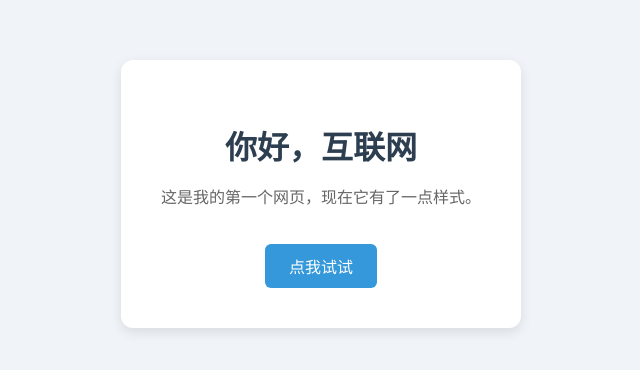
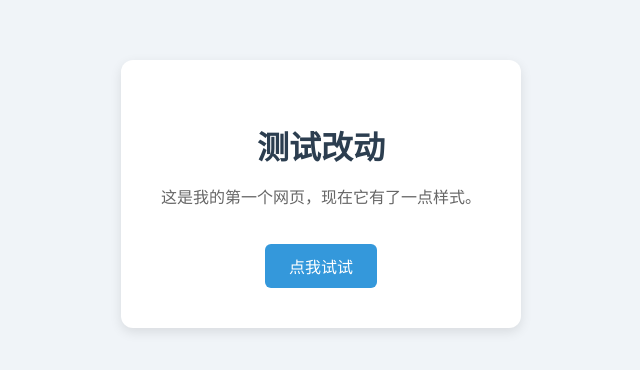
Before and after one commit to b1adez1476197877/Test_GitHub, a plain HTML site: page zero-to-tech/index.html in a window 1280 px wide. Shown: the part 206-576 px from the top of the page, without its empty margins (319-959 px from the left). Drawn offline with Linux system fonts and the light colour scheme.

Commit message:
改标题

```diff
--- a/zero-to-tech/index.html
+++ b/zero-to-tech/index.html
@@ -7,7 +7,7 @@
   </head>
   <body>
     <div class="card">
-      <h1>你好，互联网</h1>
+      <h1>测试改动</h1>
       <p id="msg">这是我的第一个网页，现在它有了一点样式。</p>
       <button onclick="changeText()">点我试试</button>
     </div>
```
